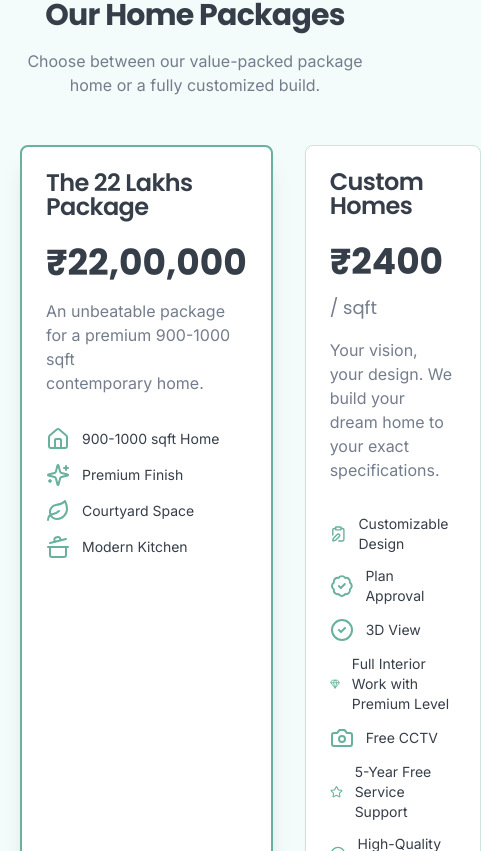
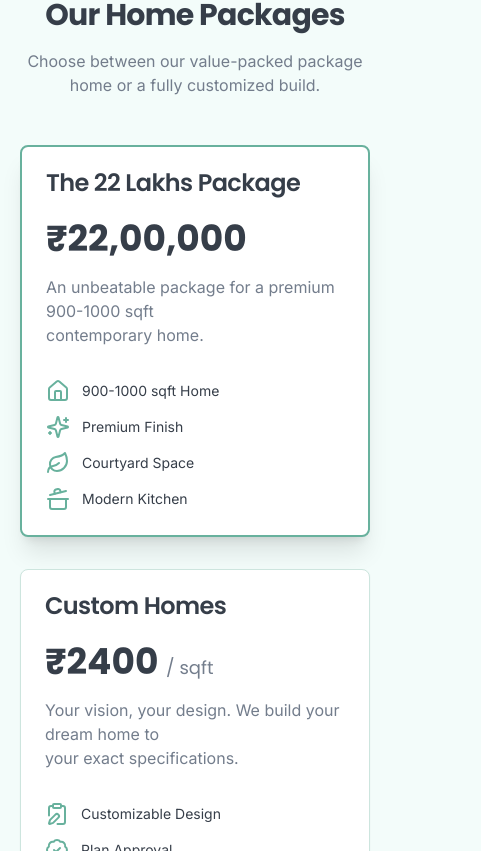
Before and after one commit to lijohny/beonce, a Next.js app: page / in a window 390 px wide. Shown: the part 2773-3624 px from the top of the page, 481 px wide, since content can reach past the window. Built offline with nearby package versions, Linux system fonts and the light colour scheme.

Commit message:
bg fixing

```diff
--- a/src/app/contact/page.tsx
+++ b/src/app/contact/page.tsx
@@ -10,7 +10,7 @@
 
   return (
     <div className="bg-background">
-      <div ref={contactRef} className={cn("container mx-auto py-16 md:py-24 container mx-auto px-5 animate-raise-up", { 'in-view': contactInView })}>
+      <div className="container mx-auto py-16 md:py-24 px-5">
         <div className="text-center max-w-2xl mx-auto">
           <h1 className="text-4xl font-bold tracking-tight font-headline sm:text-5xl">Contact Us</h1>
           <p className="mt-4 text-muted-foreground">
--- a/src/app/gallery/page.tsx
+++ b/src/app/gallery/page.tsx
@@ -24,7 +24,7 @@
 
   return (
     <div className="bg-background">
-      <div ref={galleryRef} className={cn("container mx-auto py-16 md:py-24 container mx-auto px-5 animate-raise-up", { 'in-view': galleryInView })}>
+      <div className="container mx-auto py-16 md:py-24 px-5">
         <div className="text-center max-w-2xl mx-auto">
           <h1 className="text-4xl font-bold tracking-tight font-headline sm:text-5xl">Our Gallery</h1>
           <p className="mt-4 text-muted-foreground">
--- a/src/app/page.tsx
+++ b/src/app/page.tsx
@@ -137,7 +137,7 @@
               Choose between our value-packed package home or a fully customized build.
             </p>
           </div>
-          <div className="flex gap-8 mt-12 lg:justify-center">
+          <div className="flex flex-col lg:flex-row gap-8 mt-12 lg:justify-center">
             <Card className="flex flex-col  border-primary border-2 shadow-xl" style={{ transitionDelay: '0ms' }}>
               <CardHeader>
                 <CardTitle className="font-headline">The 22 Lakhs Package</CardTitle>
```
